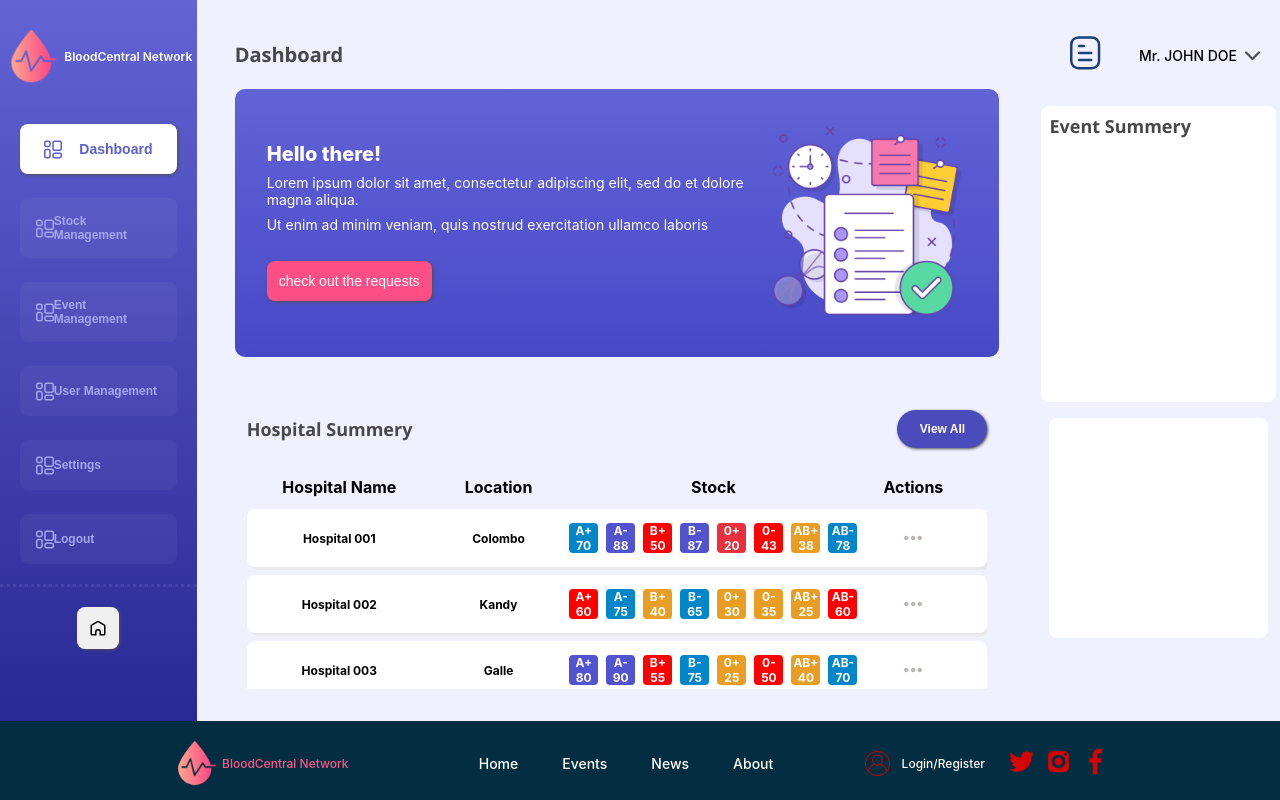
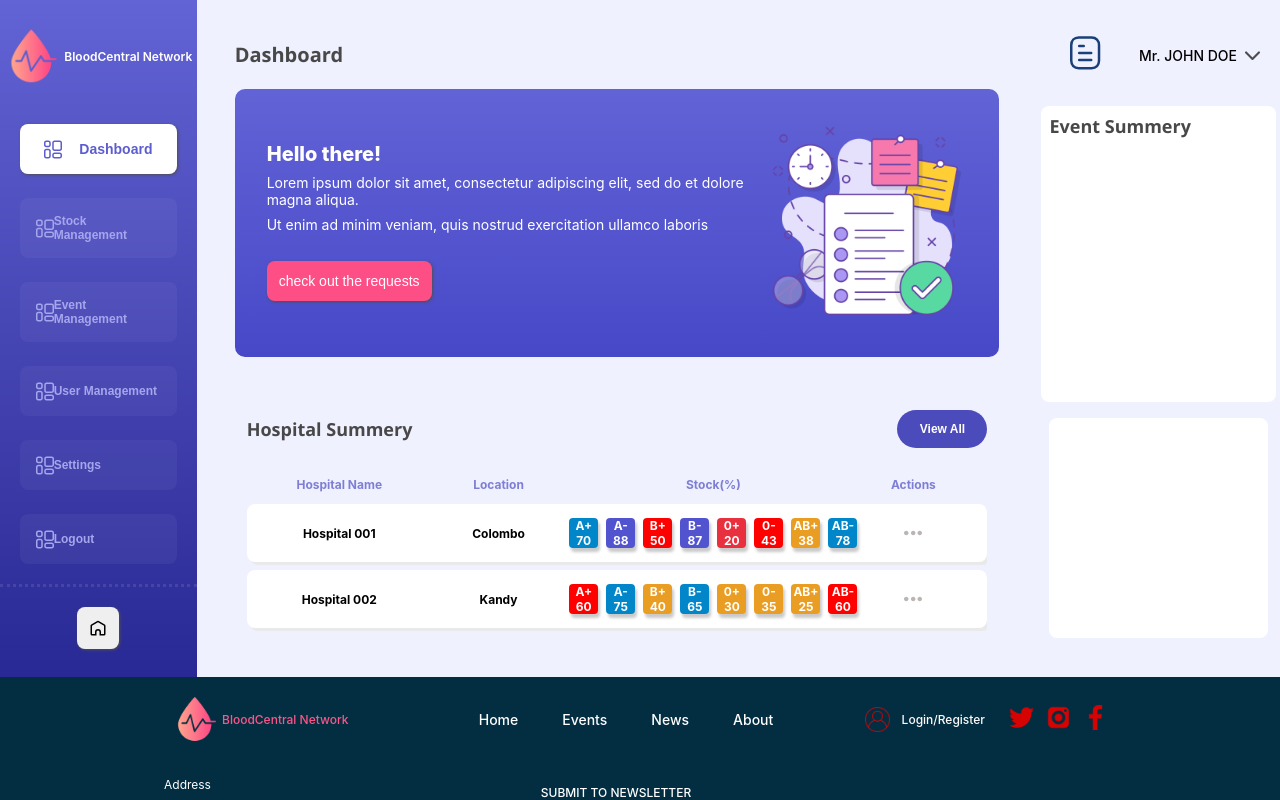
Before and after one commit to difelk/blood-bank-management, a React (Create React App) app: page /admin in a window 1280 px wide. Shown: the top 800 px of the page. Built offline with nearby package versions, Linux system fonts and the light colour scheme.

Commit message:
dashboard changes v06

```diff
--- a/src/components/adminPanel/dashboard/Dashboard.module.scss
+++ b/src/components/adminPanel/dashboard/Dashboard.module.scss
@@ -235,7 +235,7 @@
     }
 
     .summeryChart {
-        max-height: 300px;
+        max-height: 245px;
         overflow: hidden;
         // background-color: orange;
         border-radius: 10px;
--- a/src/components/common/components/custome.module.scss
+++ b/src/components/common/components/custome.module.scss
@@ -65,6 +65,7 @@
     min-width: 90px;
     font-size: 12px;
     font-weight: 600;
+    box-shadow: none !important;
 }
 
 .whiteBtn {
--- a/src/components/common/components/table/HospitalSummeryTable.js
+++ b/src/components/common/components/table/HospitalSummeryTable.js
@@ -59,7 +59,7 @@ const HospitalSummeryTable = ({ tableHeaders, datasets, actions }) => {
           <p>Location</p>
         </div>
         <div className={styles.tableHeaderItem} style={{ width: "40%" }}>
-          <p>Stock</p>
+          <p>Stock(%)</p>
         </div>
         <div className={styles.tableHeaderItem} style={{ width: "14%" }}>
           <p>Actions</p>
--- a/src/components/common/components/table/HospitalSummeryTable.module.scss
+++ b/src/components/common/components/table/HospitalSummeryTable.module.scss
@@ -11,6 +11,11 @@
             font-size: 16px;
             font-weight: 700;
             padding: 8px 0;
+
+            p {
+                font-size: 12px;
+                color: #7e7ed4;
+            }
         }
 
     }
@@ -60,6 +65,7 @@
                     display: flex;
                     align-items: center;
                     justify-content: center;
+                    box-shadow: 2px 4px 3px 0px #cacaca;
                 }
             }
 
```
